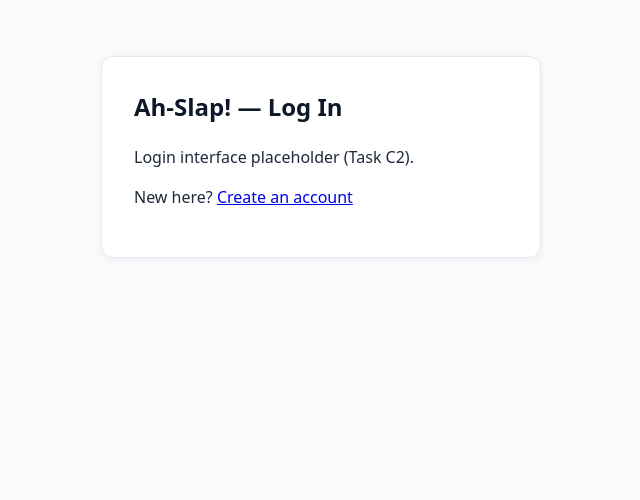
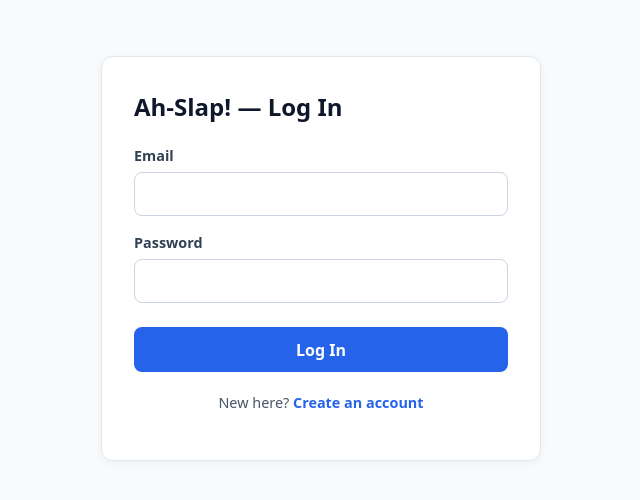
Before and after one commit to ah-slap/AH-SLAP, a React (Vite) app in the folder client/: page /login in a window 1280 px wide. Shown: the top 500 px of the page, without its empty margins (319-959 px from the left). Built offline with nearby package versions, Linux system fonts and the light colour scheme.

Commit message:
build LoginPage UI and validation wiring for #12

```diff
--- a/client/src/pages/LoginPage.tsx
+++ b/client/src/pages/LoginPage.tsx
@@ -1,15 +1,113 @@
-import { Link } from 'react-router-dom';
+import { useState, type FormEvent } from 'react';
+import { Link, useNavigate } from 'react-router-dom';
+import { loginUser } from '../services/api';
+import {
+  validateLoginForm,
+  type LoginFormValues,
+  type FormErrors,
+} from '../utils/validation';
 
 export default function LoginPage() {
-  // TODO (Pair C & Pair D - Task C2):
-  // 1. Add controlled inputs for `email` (and `password` if enabled) + validation
-  // 2. Call `loginUser(...)` on form submit, handling loading and error messages
-  // 3. Save logged-in `UserDto` (e.g., in React context or `sessionStorage`) and navigate to `/dashboard`
+  //Used to redirect the user to the dashboard after successful login
+  const navigate = useNavigate();
+
+  //Variables for form fields, errors, and submission status
+  const [email, setEmail] = useState('');
+  const [password, setPassword] = useState('');
+  const [fieldErrors, setFieldErrors] = useState<FormErrors<LoginFormValues>>({});
+  const [serverError, setServerError] = useState<string | null>(null);
+  const [isSubmitting, setIsSubmitting] = useState(false);
+
+  const handleSubmit = async (e: FormEvent) => {
+    //Prevent default browser page reload on form submission and clear any previous server error
+    e.preventDefault();
+    setServerError(null);
+    //Run client side validation before sending any network request
+    const errors = validateLoginForm({ email, password });
+    setFieldErrors(errors);
+    if (Object.keys(errors).length > 0) {
+      return;
+    }
+
+    setIsSubmitting(true);
+    try {
+      // TODO (Pair D - Integration):
+      // 1. Implement `loginUser` in `client/src/services/api.ts` (POST /api/users/login)
+      //    and verify whether `password` should stay optional (`password || undefined`) or required.
+      // 2. Capture the returned `UserDto` and save it to `sessionStorage` (using the same key
+      //    that C1's `DashboardPage.tsx` reads and clears on Logout), e.g.:
+      //      const user = await loginUser({ email: email.trim(), password: password || undefined });
+      //      sessionStorage.setItem('currentUser', JSON.stringify(user));
+      await loginUser({
+        email: email.trim(),
+        password: password || undefined,
+      });
+
+      navigate('/dashboard');
+    } catch (err) {
+      // TODO (Pair D - Integration):
+      // When `loginUser` throws `new Error(serverMessage)` on 401/404/500 responses,
+      // `err.message` will automatically display in the `.error-banner` below.
+      setServerError(
+        err instanceof Error ? err.message : 'Login failed. Please try again.'
+      );
+    } finally {
+      setIsSubmitting(false);
+    }
+  };
+
   return (
     <main className="page-container">
+      {/* Keep "Log In" in this <h1> so client/src/App.test.tsx continues to pass */}
       <h1>Ah-Slap! — Log In</h1>
-      <p>Login interface placeholder (Task C2).</p>
-      <p>
+
+      {serverError && (
+        <div className="error-banner" role="alert">
+          {serverError}
+        </div>
+      )}
+
+      <form onSubmit={handleSubmit} noValidate>
+        <div className="form-group">
+          <label htmlFor="email">Email</label>
+          <input
+            id="email"
+            type="email"
+            value={email}
+            onChange={(e) => setEmail(e.target.value)}
+            className={fieldErrors.email ? 'input-error' : ''}
+            autoComplete="email"
+          />
+          {fieldErrors.email && (
+            <p className="error-text">{fieldErrors.email}</p>
+          )}
+        </div>
+
+        <div className="form-group">
+          <label htmlFor="password">Password</label>
+          <input
+            id="password"
+            type="password"
+            value={password}
+            onChange={(e) => setPassword(e.target.value)}
+            className={fieldErrors.password ? 'input-error' : ''}
+            autoComplete="current-password"
+          />
+          {fieldErrors.password && (
+            <p className="error-text">{fieldErrors.password}</p>
+          )}
+        </div>
+
+        <button
+          type="submit"
+          className="primary-btn"
+          disabled={isSubmitting}
+        >
+          {isSubmitting ? 'Logging in...' : 'Log In'}
+        </button>
+      </form>
+
+      <p className="auth-footer">
         New here? <Link to="/register">Create an account</Link>
       </p>
     </main>
```
